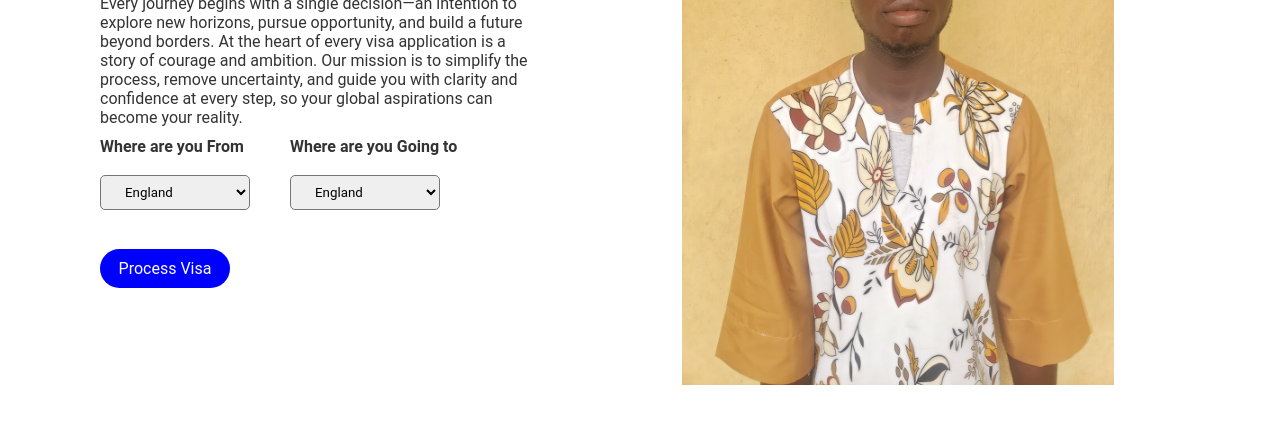
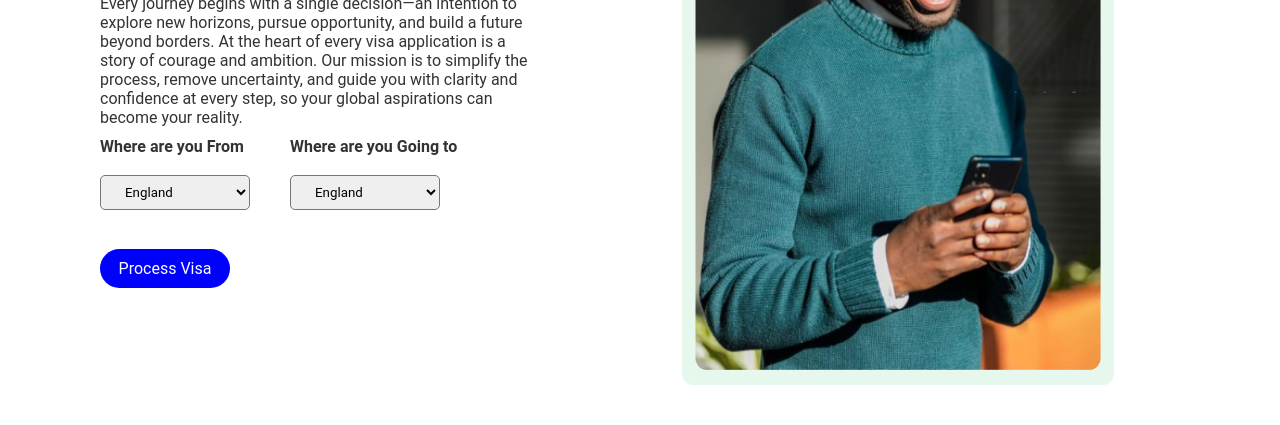
Before and after one commit to DrewLab610/Visaprocessor, a plain HTML site: page index.html in a window 1280 px wide. Shown: the part 375-800 px from the top of the page. Drawn offline with nearby package versions, Linux system fonts and the light colour scheme; a web font is replaced by a local one.

Commit message:
Update index.html

```diff
--- a/index.html
+++ b/index.html
@@ -63,7 +63,7 @@
                  <br>
                  <a href="visa-pro-form.html" class="button">Process Visa</a>
         </div>
-        <img src="IMG-20251112-WA0019.jpg" alt="">
+        <img src="Section Image.png" alt="">
     </div>
 </body>
 
```
